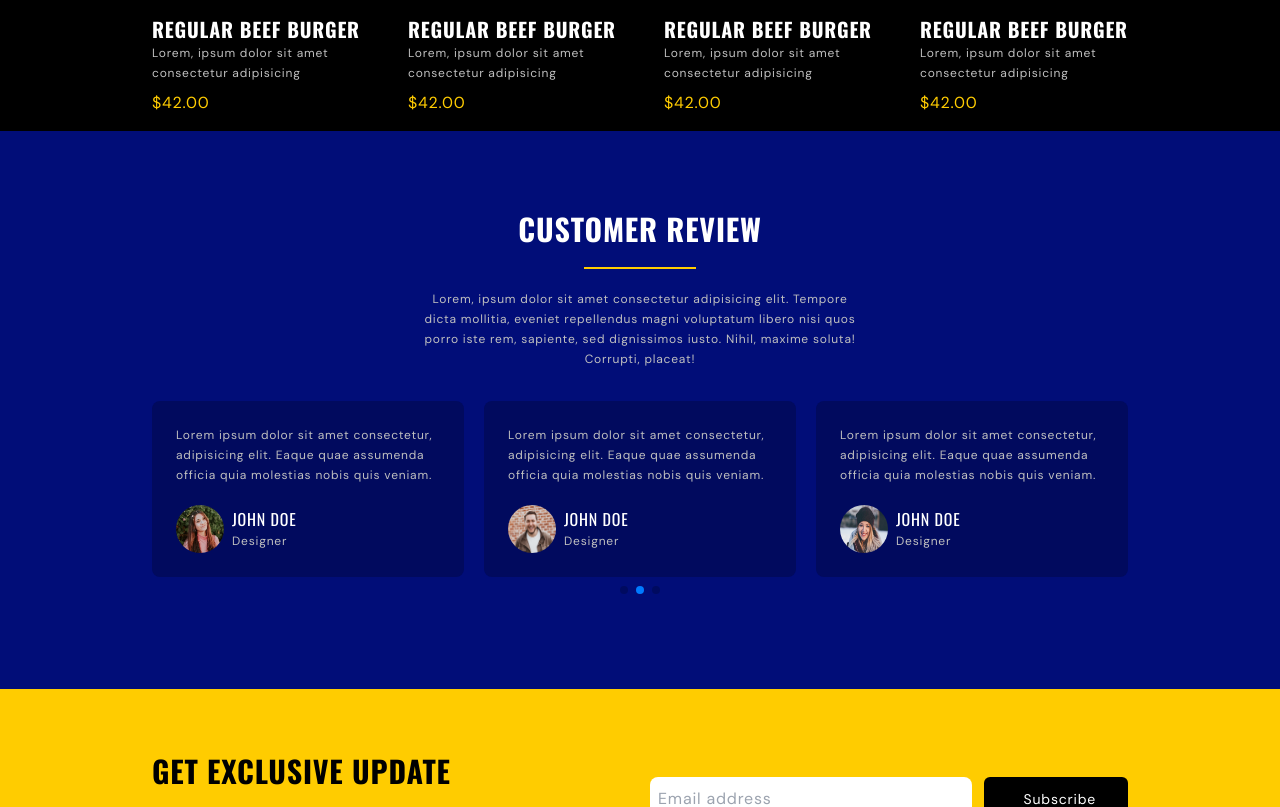
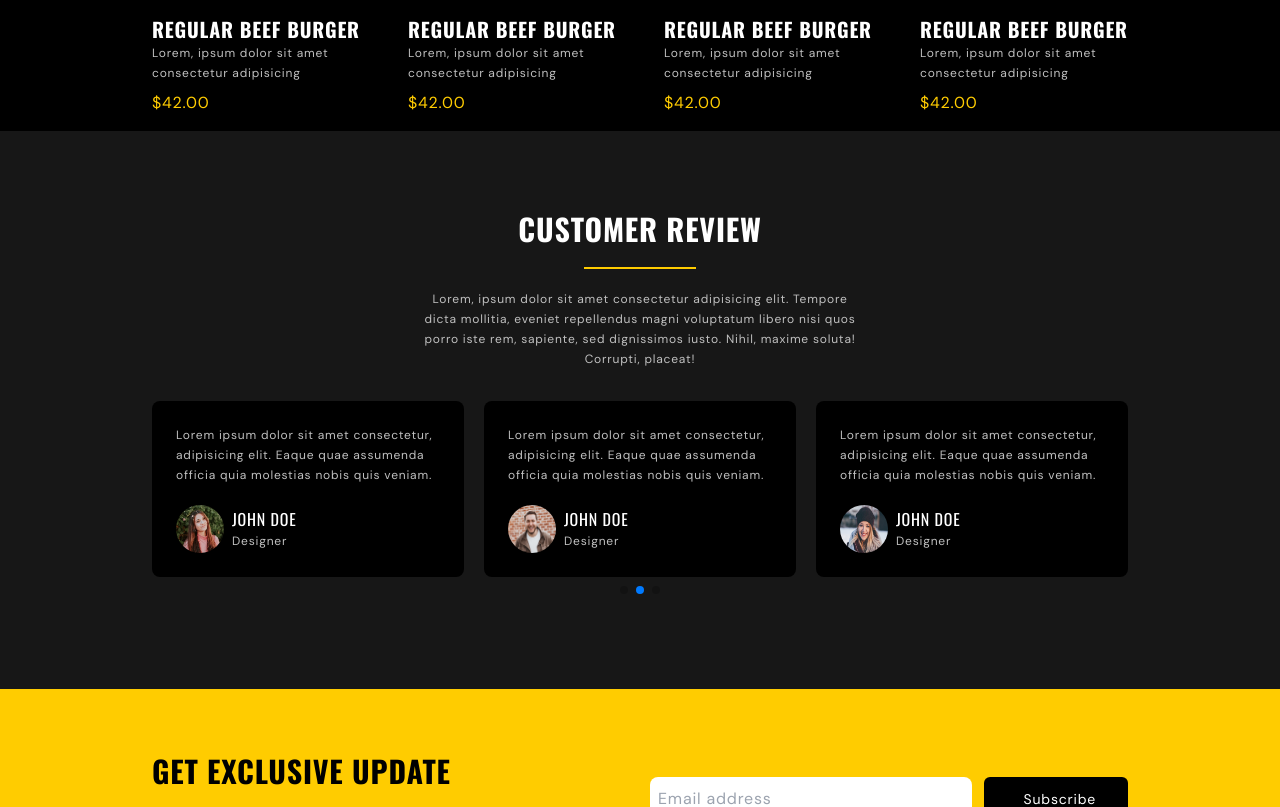
Before and after one commit to packaging03/IBurgerDapp, a Next.js app: page / in a window 1280 px wide. Shown: the part 3140-3947 px from the top of the page. Built offline with nearby package versions, Linux system fonts and the light colour scheme; some icons are missing.

Commit message:
completed dark mode

```diff
--- a/app/components/Footer.tsx
+++ b/app/components/Footer.tsx
@@ -1,3 +1,4 @@
+/* eslint-disable react/no-unescaped-entities */
 import React from "react";
 
 const Footer = () => {
@@ -74,7 +75,7 @@ const Footer = () => {
           </li>
         </ul>
 
-        <div className="flex flex-col items-center border-t border-primaryColorLight py-5 md:flex-row md:justify-between">
+        <div className="flex flex-col items-center border-t border-primaryColorLight py-5 md:flex-row md:justify-between dark:border-darkColorLight">
           <p className="paragraph">IBurgerApp by Adeyemi Olaoye</p>
           <p className="paragraph">Copyright @ {_year}. All rights reserved</p>
         </div>
--- a/app/components/Review.tsx
+++ b/app/components/Review.tsx
@@ -13,9 +13,11 @@ import review4 from "../assets/img/review-4.jpg";
 import review5 from "../assets/img/review-5.jpg";
 
 const Review = () => {
-
   return (
-    <section id="review" className="bg-primaryColorLight py-20">
+    <section
+      id="review"
+      className="bg-primaryColorLight py-20 dark:bg-darkColorLight"
+    >
       <div className="container">
         <div className="max-w-md mx-auto text-center">
           <h2 className="section__title">CUSTOMER REVIEW</h2>
@@ -59,7 +61,7 @@ const Review = () => {
         >
           <SwiperSlide className="py-8">
             <li className="swiper-slide">
-              <div className="flex flex-col gap-5 bg-primaryColor rounded-lg p-6">
+              <div className="flex flex-col gap-5 bg-primaryColor rounded-lg p-6 dark:bg-darkColor">
                 <p className="paragraph">
                   Lorem ipsum dolor sit amet consectetur, adipisicing elit.
                   Eaque quae assumenda officia quia molestias nobis quis veniam.
@@ -83,7 +85,7 @@ const Review = () => {
           </SwiperSlide>
           <SwiperSlide className="py-8">
             <li className="swiper-slide">
-              <div className="flex flex-col gap-5 bg-primaryColor rounded-lg p-6">
+              <div className="flex flex-col gap-5 bg-primaryColor rounded-lg p-6 dark:bg-darkColor">
                 <p className="paragraph">
                   Lorem ipsum dolor sit amet consectetur, adipisicing elit.
                   Eaque quae assumenda officia quia molestias nobis quis veniam.
@@ -107,7 +109,7 @@ const Review = () => {
           </SwiperSlide>
           <SwiperSlide className="py-8">
             <li className="swiper-slide">
-              <div className="flex flex-col gap-5 bg-primaryColor rounded-lg p-6">
+              <div className="flex flex-col gap-5 bg-primaryColor rounded-lg p-6 dark:bg-darkColor">
                 <p className="paragraph">
                   Lorem ipsum dolor sit amet consectetur, adipisicing elit.
                   Eaque quae assumenda officia quia molestias nobis quis veniam.
@@ -131,7 +133,7 @@ const Review = () => {
           </SwiperSlide>
           <SwiperSlide className="py-8">
             <li className="swiper-slide">
-              <div className="flex flex-col gap-5 bg-primaryColor rounded-lg p-6">
+              <div className="flex flex-col gap-5 bg-primaryColor rounded-lg p-6 dark:bg-darkColor">
                 <p className="paragraph">
                   Lorem ipsum dolor sit amet consectetur, adipisicing elit.
                   Eaque quae assumenda officia quia molestias nobis quis veniam.
@@ -155,7 +157,7 @@ const Review = () => {
           </SwiperSlide>
           <SwiperSlide className="py-8">
             <li className="swiper-slide">
-              <div className="flex flex-col gap-5 bg-primaryColor rounded-lg p-6">
+              <div className="flex flex-col gap-5 bg-primaryColor rounded-lg p-6 dark:bg-darkColor">
                 <p className="paragraph">
                   Lorem ipsum dolor sit amet consectetur, adipisicing elit.
                   Eaque quae assumenda officia quia molestias nobis quis veniam.
```
